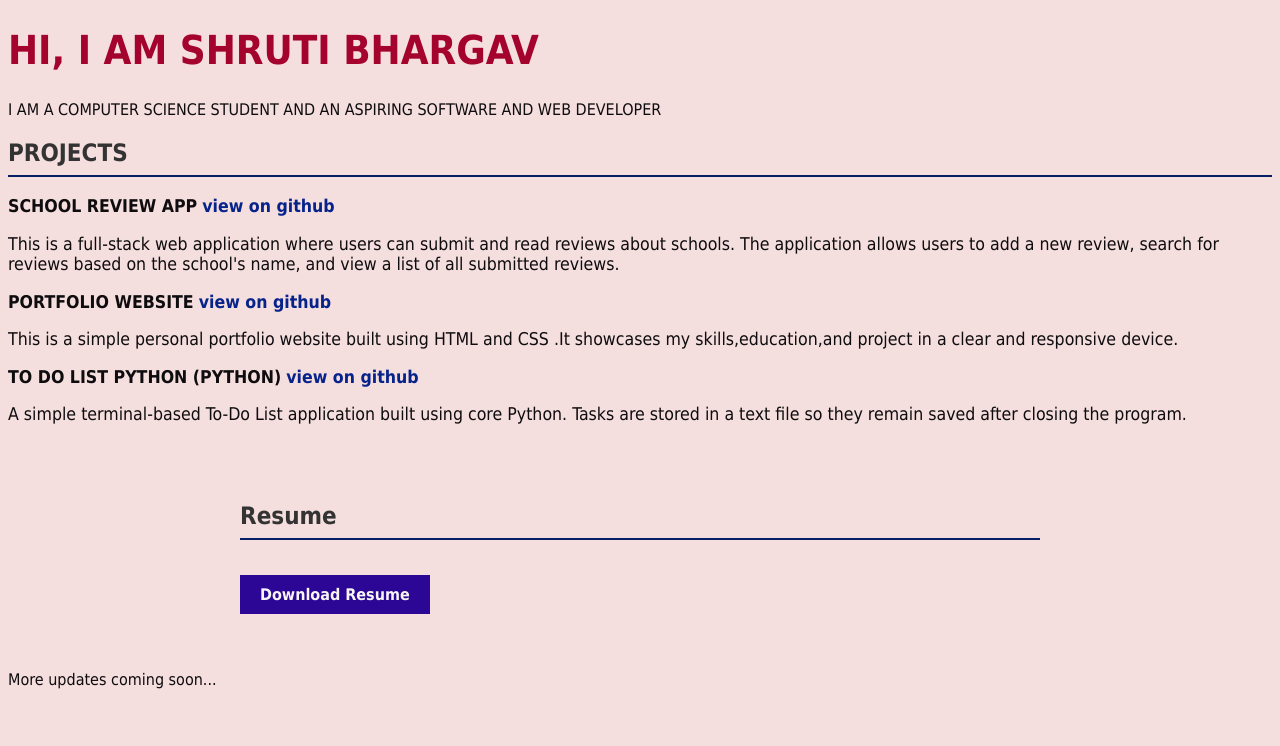
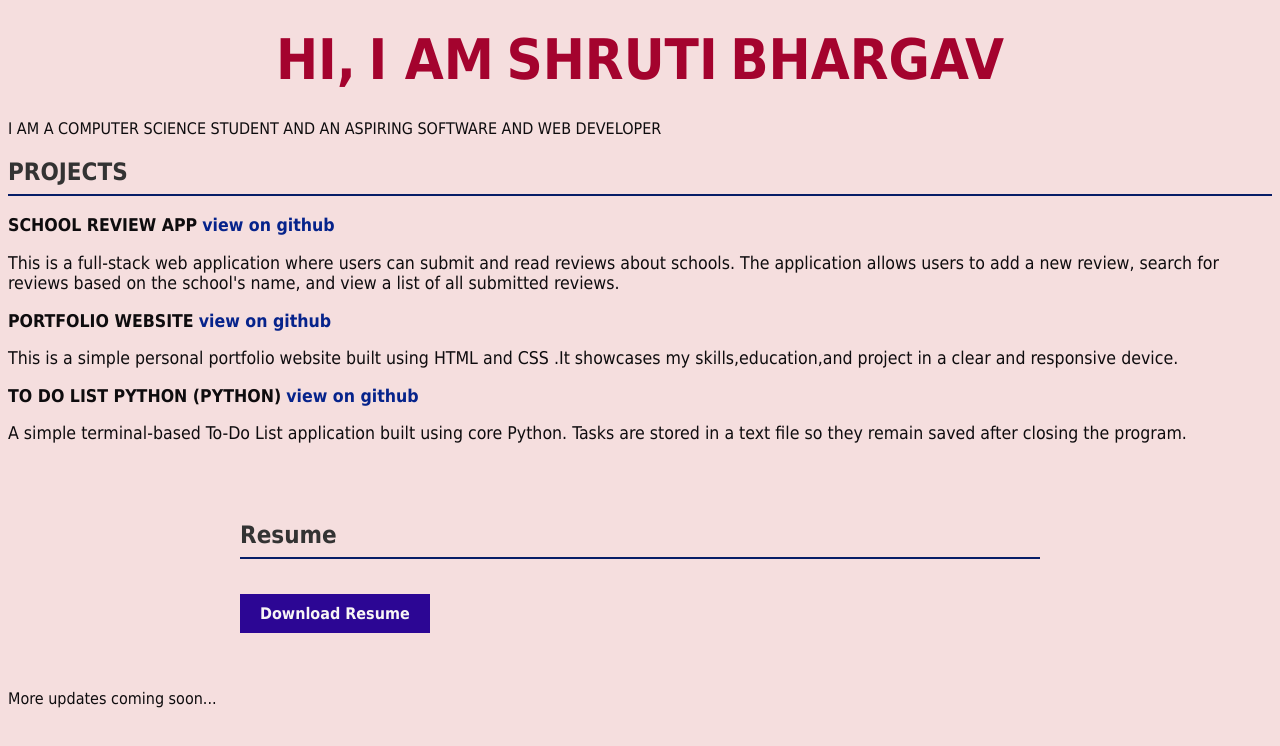
Before and after one commit to shruti-bhargav/portfolio, a plain HTML site: page index.html in a window 1280 px wide. Drawn offline with Linux system fonts and the light colour scheme.

Commit message:
Added animated left-to-right fade-in intro text

```diff
--- a/index.html
+++ b/index.html
@@ -13,7 +13,7 @@
         }
 
         header{
-            background-color : #de814e;
+            background-color : none;
             color: rgb(123, 210, 239);
             padding: 40 px;
             text-align: center;
@@ -25,7 +25,8 @@
             margin: auto;
         }
         h1{
-            color: #a4032e;
+            background : none;
+            border: none;
             font-size: 2.5em;
         }
 
@@ -70,14 +71,57 @@
             background-color: #55e4df;
         }
 
+        .fade-text{
+            background: transparent;
+            border:none;
+            text-decoration:none;
+            box-shadow:none;
+            color:inherit;
+        }
 
 
-    </style>
+
+
+        .fade-text span {
+            opacity: 0;
+            background: none;
+            border: none;
+            text-decoration: none;
+            display: inline-block;
+            animation: fadeInLeft 1s forwards;
+            animation-delay: calc(var(--i) * 0.5s);
+            font-size: 3.5rem;
+            font-weight: bold;
+            color: #a4032e;
+        }
+
+        @keyframes fadeInLeft {
+            from {
+                opacity: 0;
+                    transform: translateY(20px);
+            }
+            to {
+                opacity: 1;
+                    transform: translateY(0);
+            }
+}
+
+
+
+
+</style>
 
 
 </head>
 <body>
-    <h1>HI, I AM SHRUTI BHARGAV</h1>
+    <header>
+        <h1 class ="fade-text">
+            <span  style="--i:1">HI,</span>
+            <span  style="--i:2">I AM </span>
+            <span  style="--i:3">SHRUTI</span>
+            <span  style="--i:4">BHARGAV</span>
+        </h1>
+    </header>
     <p> I AM A COMPUTER SCIENCE STUDENT AND AN ASPIRING SOFTWARE AND WEB DEVELOPER </p>
     <h2> PROJECTS</h2>
     <ul>
@@ -122,5 +166,7 @@
 
 
     <p> More updates coming soon...</p>
+
+
 </body>
 </html>
```
